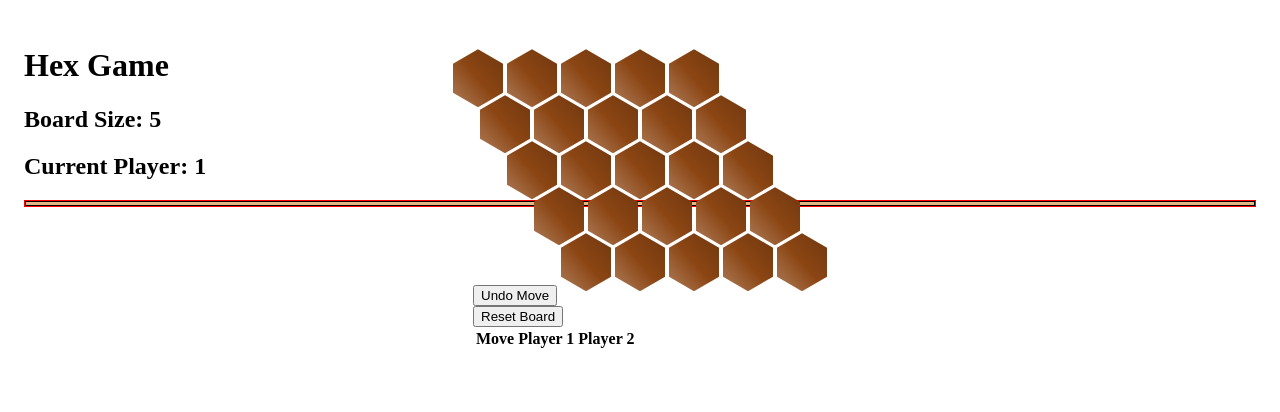
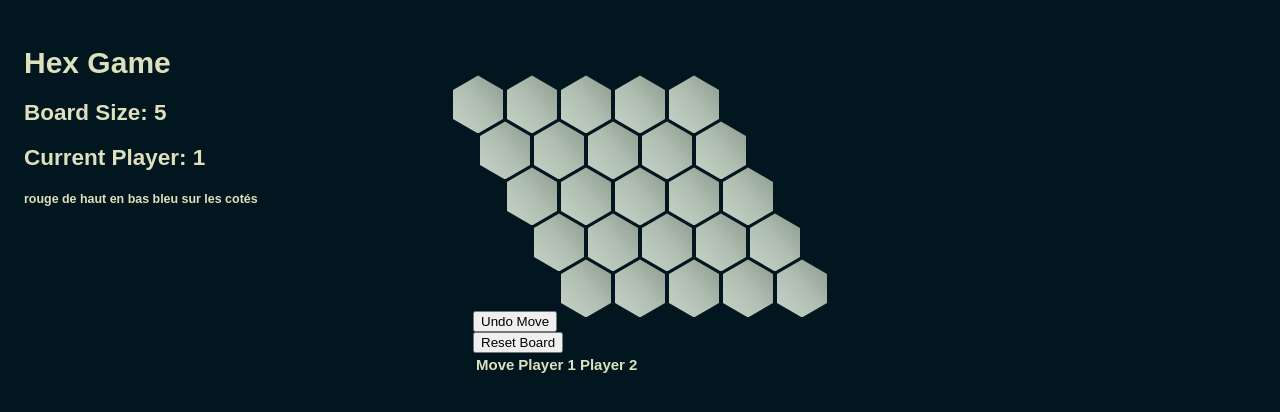
Before and after one commit to Ivan23BG/hex-et-combinatoires, a Flask app: page /place_piece in a window 1280 px wide. Shown: the top 412 px of the page. Run offline with Flask 3, Linux system fonts and the light colour scheme; lists and menus that the app fills with data are empty.

Commit message:
plus joli

```diff
--- a/src/main/hexgame/static/css/styles.css
+++ b/src/main/hexgame/static/css/styles.css
@@ -1,20 +1,28 @@
 body {
     /* background-image: url("static/images/tabletop.jpg"); */
     padding: 2px 0 3px;
+    color: #DDE0BD;
 }
 
 html {
     padding: 1em;
-    /* background: #333; */
+    /*background-color: #090806;*/
+    background-color: #01161E;
 }
 
 [data-flex] {
     display: flex;
 }
 
+.text{
+    font-family: Arial, Helvetica, sans-serif;
+    font-size: 15px;
+}
+
 .hex {
+    padding: 0px;
     filter: drop-shadow(-1px -1px 1px black);
-    background: #8B4513 linear-gradient(to bottom left, rgba(0, 0, 0, 0.2), transparent, rgba(255, 255, 255, 0.3));
+    background: #B0BFB1 linear-gradient(to bottom left, rgba(0, 0, 0, 0.2), transparent, rgba(255, 255, 255, 0.3));
     width: 50px;
     height: 58px;
     clip-path: polygon(0% 25%, 0% 75%, 50% 100%, 100% 75%, 100% 25%, 50% 0%);
@@ -24,11 +32,11 @@ html {
 }
 
 .hex-player1-hover:hover {
-    background-color: #4682B4;
+    background-color: #344792;
 }
 
 .hex-player2-hover:hover {
-    background-color: #FF4500;
+    background-color: #BA3533;
 }
 
 .cal {
@@ -41,13 +49,12 @@ html {
 
 #game-container {
     display: flex;
-    border: 1px solid red;
+
 }
 
 #hex-grid {
-    border: 1px solid black;
     flex-grow: 1;
-    background-color: burlywood;
+    background-color: transparent;
     display: flex;
     justify-content: center;
     align-items: center;
--- a/src/main/hexgame/static/js/game.js
+++ b/src/main/hexgame/static/js/game.js
@@ -82,12 +82,12 @@ window.onload = function() {
     function toggle_colour(hex) {
         if (current_player === 1) {
             // change the colour of the hex cell
-            hex.style.backgroundColor = '#4682B4';
+            hex.style.backgroundColor = '#29335C';
             // remove the hover class for player 1
             hex.classList.remove('hex-player1-hover');
         } else {
             // change the colour of the hex cell
-            hex.style.backgroundColor = '#FF4500';
+            hex.style.backgroundColor = '#A51613';
             // remove the hover class for player 2
             hex.classList.remove('hex-player2-hover');
         }
--- a/src/main/hexgame/templates/play.html
+++ b/src/main/hexgame/templates/play.html
@@ -7,10 +7,12 @@
 
 
   <body>
+    <div class="text">
       <h1>Hex Game</h1>
       <h2>Board Size: {{ size }}</h2>
       <h2>Current Player: <span id="current-player">1</span></h2>
-
+      <h5>rouge de haut en bas bleu sur les cotés</h5>
+    </div>
     <div id="game-container" style="height: {{ size_px }}px;">
       <div id="hex-grid">
         {% for i in range(size) %}
@@ -25,7 +27,8 @@
         {% endfor %}
         </div>
       </div>
-      <div id="side-panel">
+    </div>
+    <div id="side-panel" class="text">
       <button id="undo_button">Undo Move</button>
       <br>
       <button id="reset_button">Reset Board</button>
@@ -42,7 +45,6 @@
         </tbody>
       </table>
     </div>
-    </div>
 
     <script src="../static/js/game.js"></script>
   </body>
```
Lines whose indentation alone changed are shown as unchanged.
